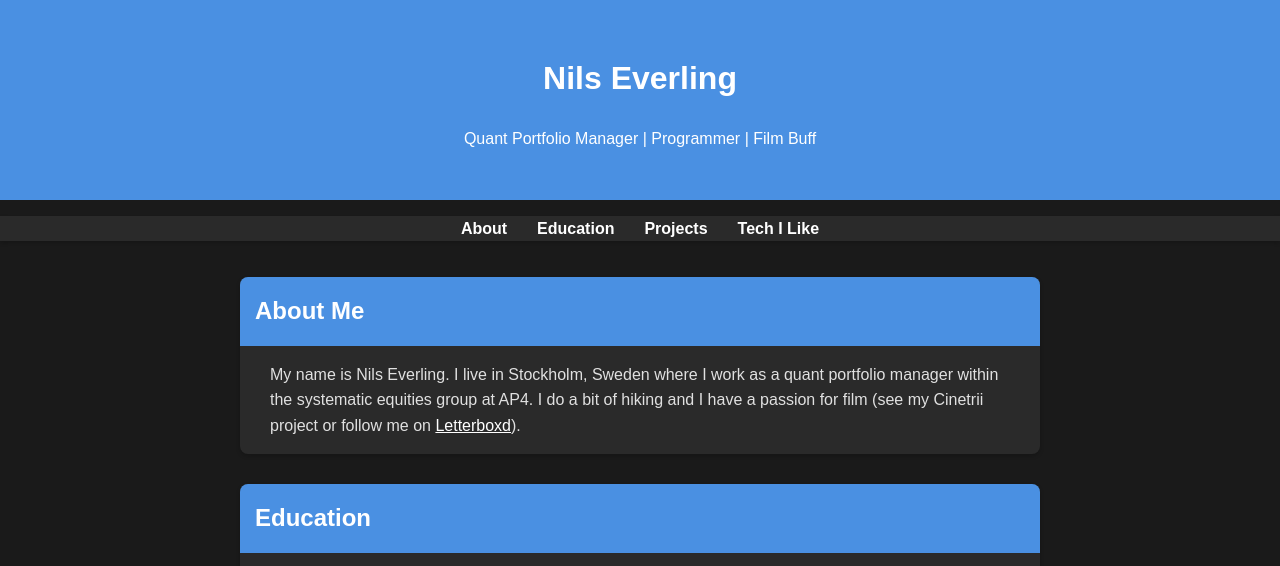
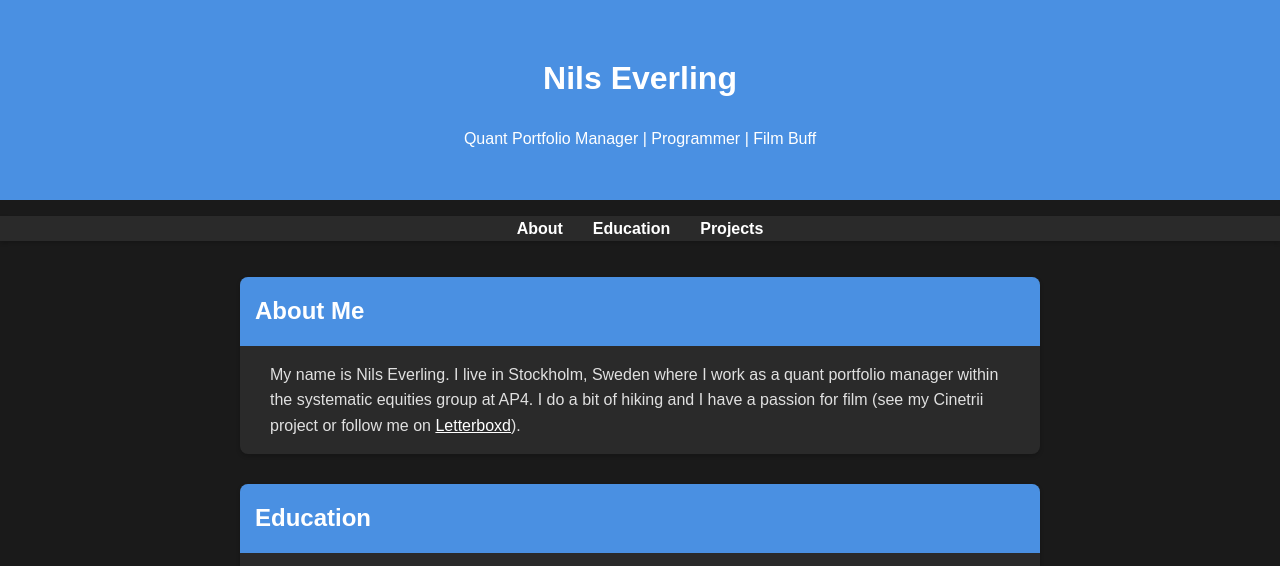
Before and after one commit to everling/everling, a plain HTML site: page index.html in a window 1280 px wide. Shown: the top 566 px of the page. Drawn offline with Linux system fonts and the light colour scheme.

Commit message:
Update index.html

```diff
--- a/index.html
+++ b/index.html
@@ -156,7 +156,6 @@
             <li><a href="#about">About</a></li>
             <li><a href="#education">Education</a></li>
             <li><a href="#projects">Projects</a></li>
-            <li><a href="#tech">Tech I Like</a></li>
         </ul>
     </nav>
 
```
